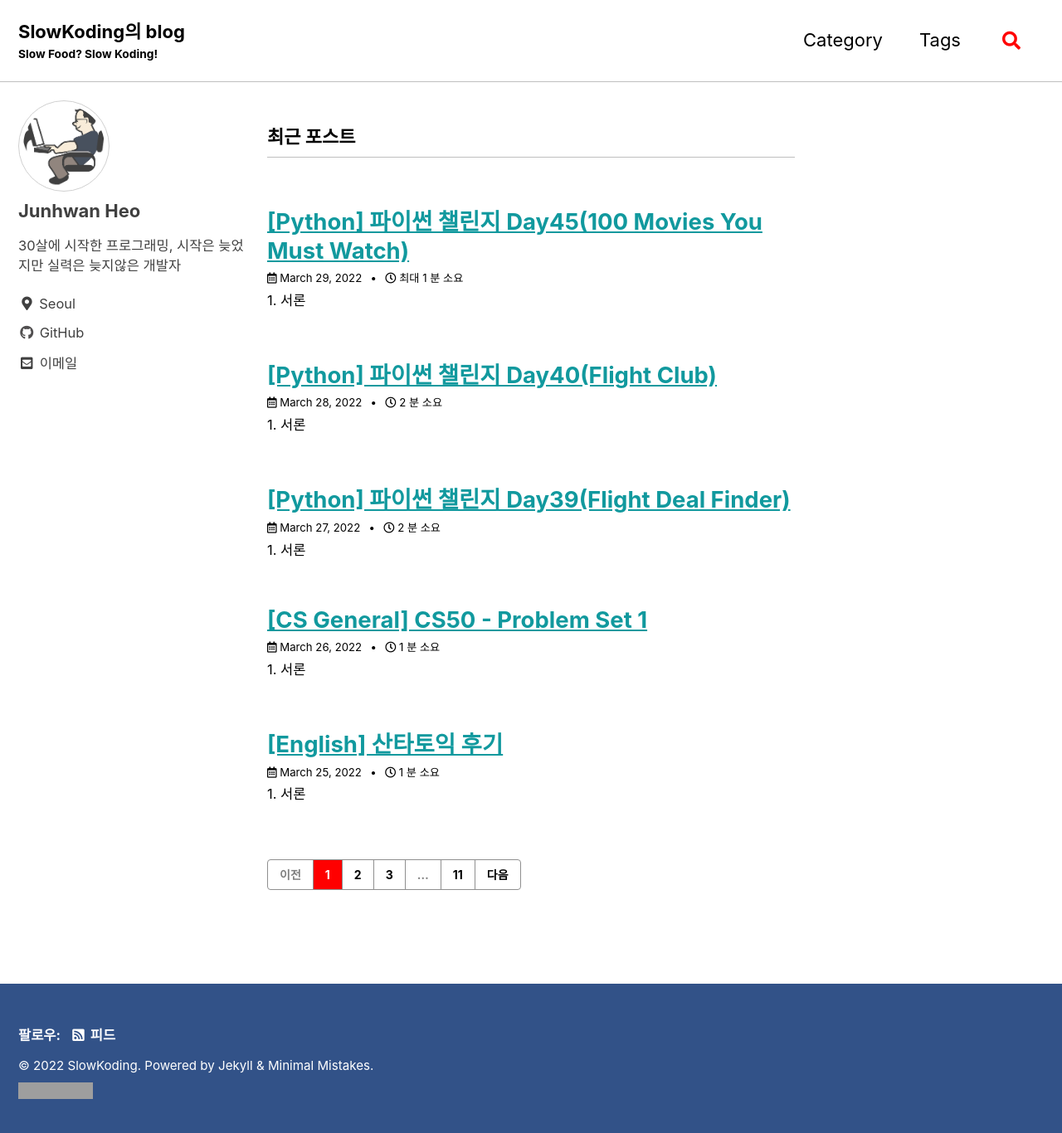
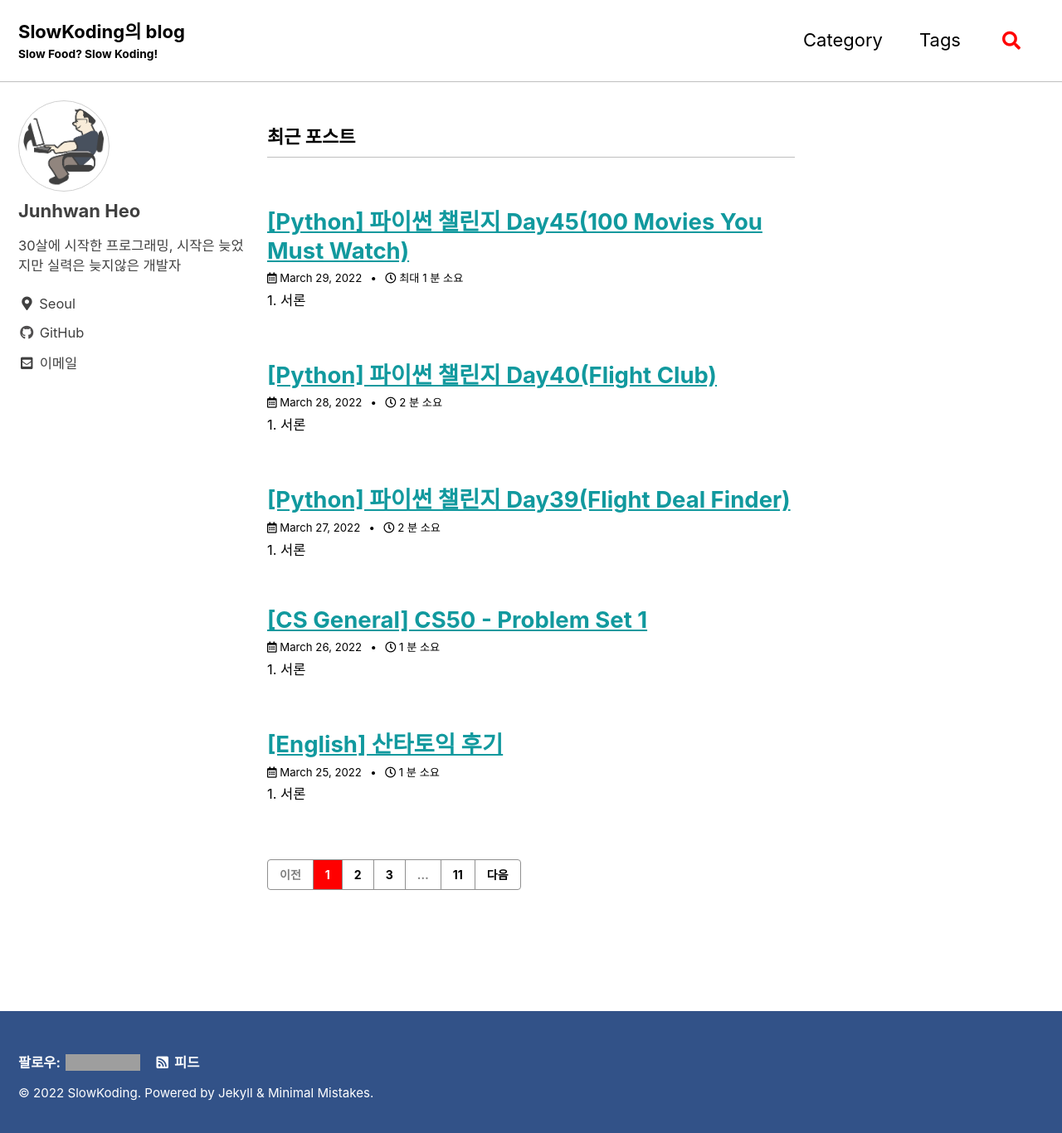
Before and after one commit to slowkoding/slowkoding.github.io, a Jekyll site: the page built from index.html, in a window 1280 px wide and 1374 px high. Shown: the top 1366 px of the window at 83% size. Built offline with Jekyll 4.4.1, drawn with Linux system fonts in a browser that asks for light colours; cached includes are drawn as plain includes; the list of posts is cut into pages by our own code; grey boxes are pictures that could not be loaded.

Commit message:
Update footer.html

```diff
--- a/_includes/footer.html
+++ b/_includes/footer.html
@@ -3,6 +3,8 @@
     {% if site.data.ui-text[site.locale].follow_label %}
       <li><strong>{{ site.data.ui-text[site.locale].follow_label }}</strong></li>
     {% endif %}
+
+    <a href="https://hits.sh/slowkoding.github.io/"><img alt="Hits" src="https://hits.sh/slowkoding.github.io.svg?view=today-total&extraCount=56&color=F6DFEB&labelColor=E4BAD4"/></a>
 
     <!-- {% if site.footer.links %}
       {% for link in site.footer.links %}
@@ -19,5 +21,3 @@
 </div>
 
 <div class="page__footer-copyright">&copy; {{ site.time | date: '%Y' }} {{ site.name | default: site.title }}. {{ site.data.ui-text[site.locale].powered_by | default: "Powered by" }} <a href="https://jekyllrb.com" rel="nofollow">Jekyll</a> &amp; <a href="https://mademistakes.com/work/minimal-mistakes-jekyll-theme/" rel="nofollow">Minimal Mistakes</a>.</div>
-
-<a href="https://hits.sh/slowkoding.github.io/"><img alt="Hits" src="https://hits.sh/slowkoding.github.io.svg?view=today-total&extraCount=56&color=F6DFEB&labelColor=E4BAD4"/></a>
```
